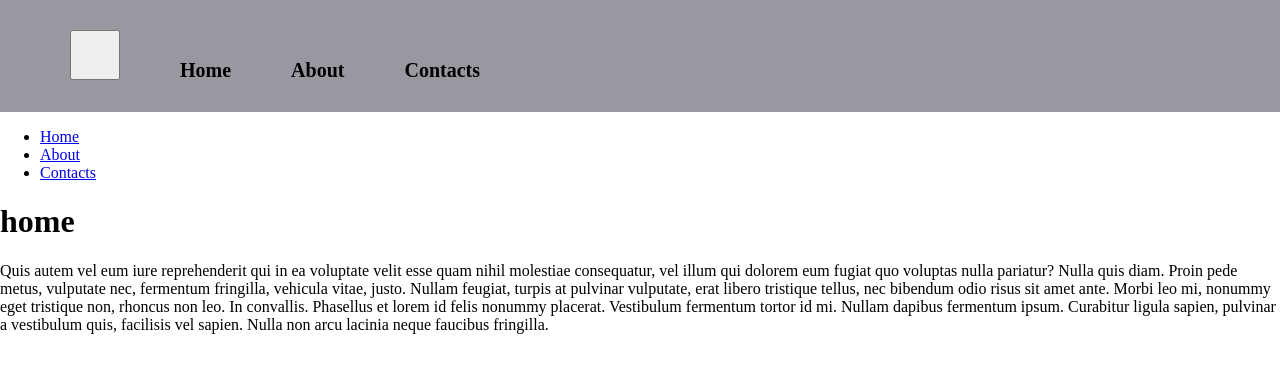
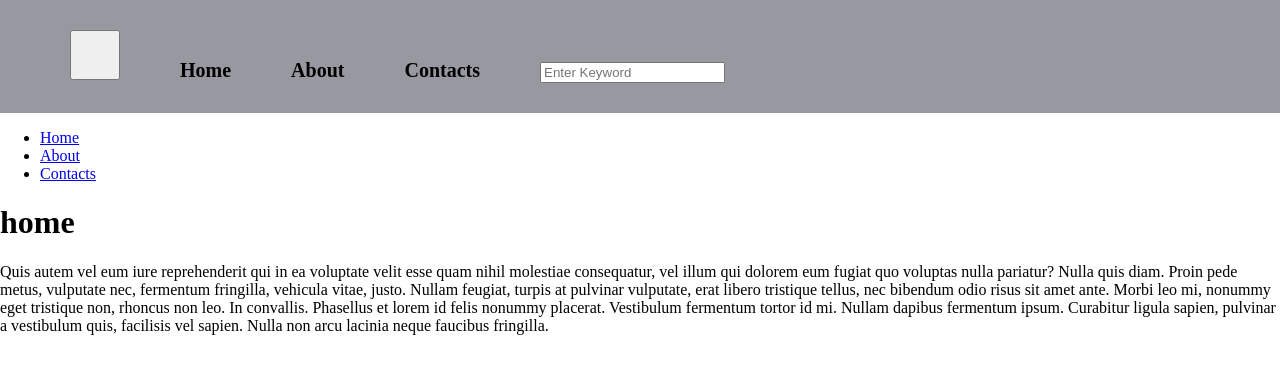
Before and after one commit to j-forgac/2020-11-29-angular, an Angular app: page / in a window 1280 px wide. Shown: the top 374 px of the page. Built offline with nearby package versions, Linux system fonts and the light colour scheme.

Commit message:
vyhledávání s filtrací

```diff
--- a/src/app/header/header.component.html
+++ b/src/app/header/header.component.html
@@ -6,5 +6,23 @@
     <li *ngFor="let item of menu | keyvalue">
       <a routerLink="/{{item.key}}">{{item.value}}</a>
     </li>
+    <!--Potom jsem zjistil, že se to dá dělat přes datalist, takže toto ani nepoužiju
+    <li>
+      <form (input)="printResults()" autocomplete="off">
+        <input type="text" name="search" id="search" placeholder="Enter Keyword" [(ngModel)]="search" >
+      </form>
+     </li>
+      -->
+    <li>
+      <form autocomplete="off">
+        <input list="components" name="browser" id="browser" placeholder="Enter Keyword" >
+        <datalist id="components" >
+          <option *ngFor="let item of menu | keyvalue" value="{{item.value}}">
+        </datalist>
+      </form>
+    </li>
   </ul>
+
+
+
 </nav>
--- a/src/app/header/header.component.ts
+++ b/src/app/header/header.component.ts
@@ -1,4 +1,9 @@
 import {Component, EventEmitter, Input, OnInit, Output} from '@angular/core';
+import {Routes} from '@angular/router';
+import {HomeComponent} from '../home/home.component';
+import {AboutComponent} from '../about/about.component';
+import {ContactsComponent} from '../contacts/contacts.component';
+import {of} from 'rxjs';
 
 @Component({
   selector: 'app-header',
@@ -8,10 +13,13 @@ import {Component, EventEmitter, Input, OnInit, Output} from '@angular/core';
 
 export class HeaderComponent implements OnInit {
   private visibile = true;
+  search = '';
+
   @Output() visibilityChanged = new EventEmitter<boolean>();
   @Input() menu = {};
 
-  constructor() { }
+  constructor() {
+  }
 
   ngOnInit(): void {
   }
@@ -20,4 +28,15 @@ export class HeaderComponent implements OnInit {
     this.visibile = !this.visibile;
     this.visibilityChanged.emit(this.visibile);
   }
+
+  /* metoda neaplikována kvůli datalistu
+  printResults(): void {
+    let myVal: string;
+    for (const [key, value] of Object.entries(this.menu)) {
+      myVal = String(value).toLowerCase();
+      if (myVal.includes(this.search.toLowerCase())){
+        console.log(value);
+      }
+    }
+    */
 }
```
Also changed, not shown: src/app/header/header.component.scss (line endings or trailing spaces).
